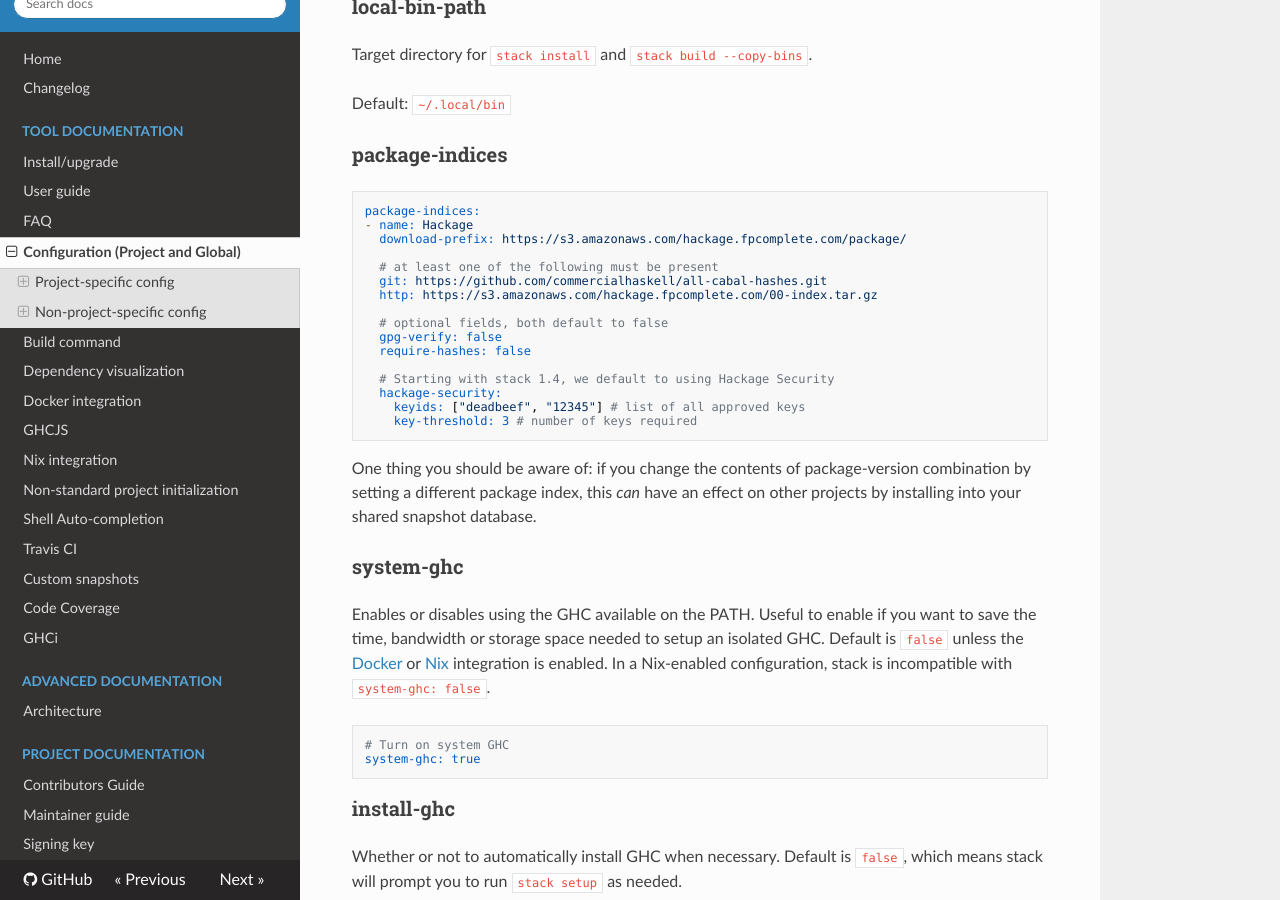
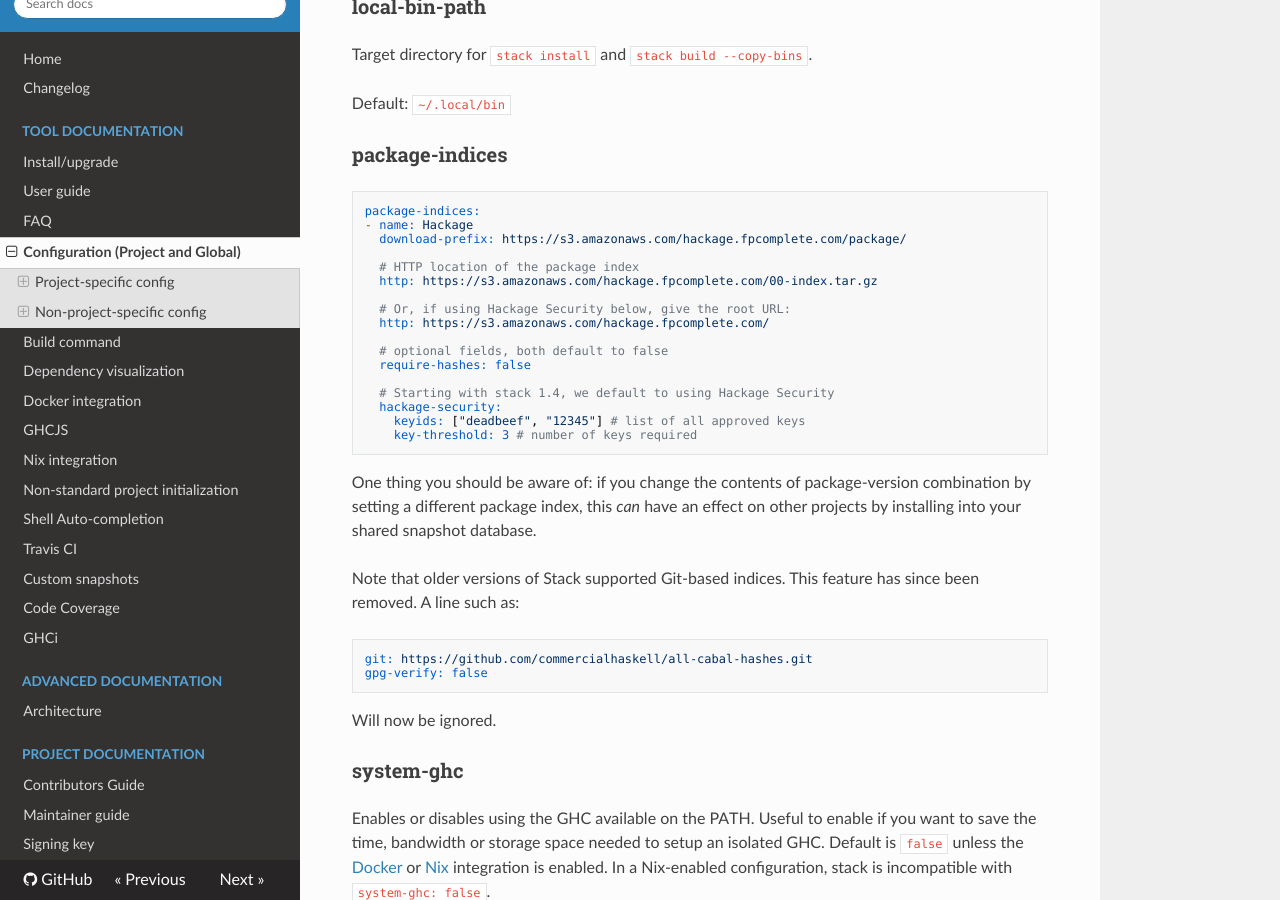
Before and after one commit to commercialhaskell/stack, an MkDocs documentation site: the page built from doc/yaml_configuration.md, in a window 1280 px wide and 900 px high, scrolled down 6004 px. Built offline with MkDocs 1.6.1, drawn with Linux system fonts in a browser that asks for light colours; nearby versions of some CDN libraries; old or Windows-style settings are respelled for this version of MkDocs.

Commit message:
Remove Git-based index support entirely

````diff
--- a/doc/yaml_configuration.md
+++ b/doc/yaml_configuration.md
@@ -314,12 +314,13 @@
 - name: Hackage
   download-prefix: https://s3.amazonaws.com/hackage.fpcomplete.com/package/
 
-  # at least one of the following must be present
-  git: https://github.com/commercialhaskell/all-cabal-hashes.git
+  # HTTP location of the package index
   http: https://s3.amazonaws.com/hackage.fpcomplete.com/00-index.tar.gz
 
+  # Or, if using Hackage Security below, give the root URL:
+  http: https://s3.amazonaws.com/hackage.fpcomplete.com/
+
   # optional fields, both default to false
-  gpg-verify: false
   require-hashes: false
 
   # Starting with stack 1.4, we default to using Hackage Security
@@ -331,6 +332,15 @@
 One thing you should be aware of: if you change the contents of package-version
 combination by setting a different package index, this *can* have an effect on
 other projects by installing into your shared snapshot database.
+
+Note that older versions of Stack supported Git-based indices. This feature has since been removed. A line such as:
+
+```yaml
+git: https://github.com/commercialhaskell/all-cabal-hashes.git
+gpg-verify: false
+```
+
+Will now be ignored.
 
 ### system-ghc
 
````
Also changed, not shown: ChangeLog.md (+1 -0 lines), 14 other files.
